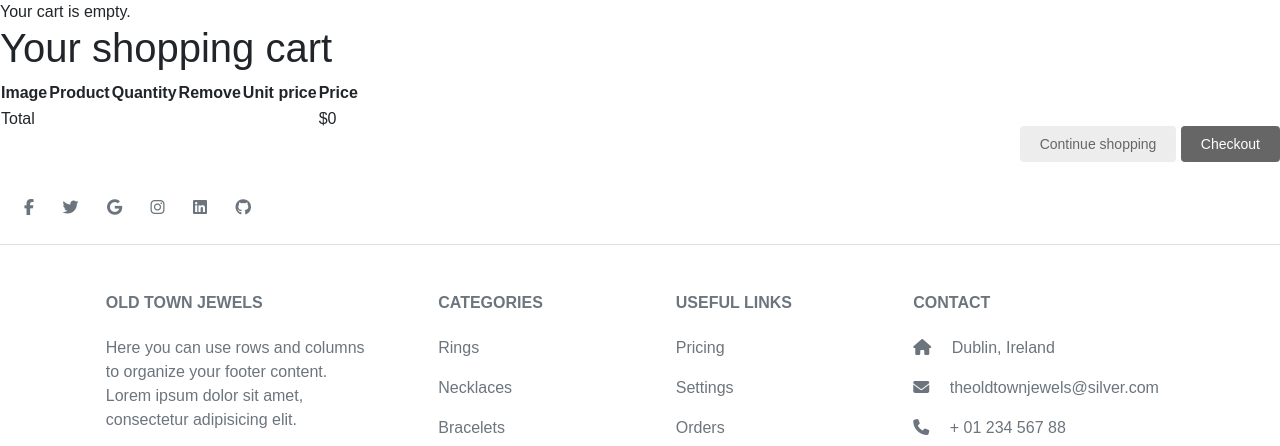
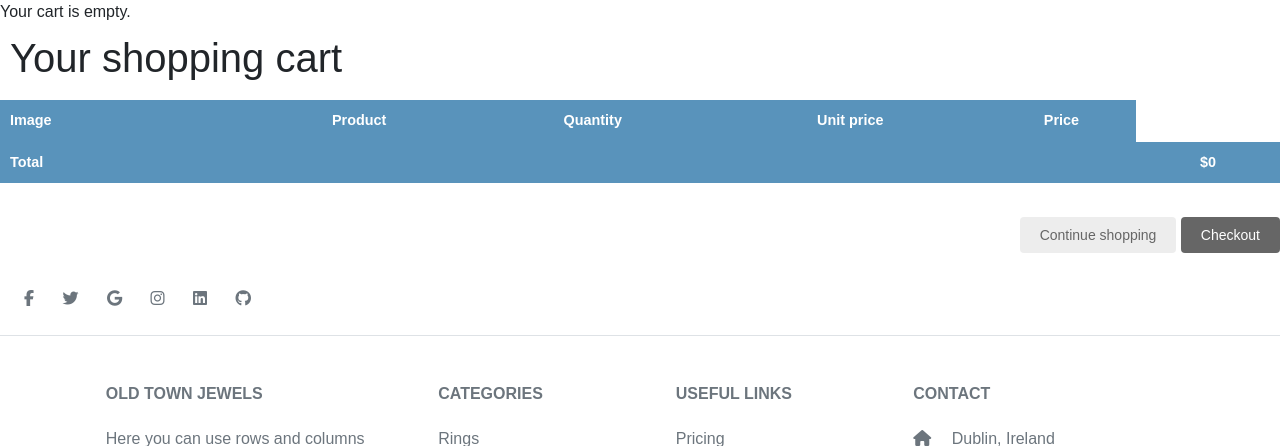
Before and after one commit to Code-Institute-Submissions/old-town-jewels, a Django app: page /cart/ in a window 1280 px wide. Shown: the part 74-520 px from the top of the page. Run offline with Django 4.2, Linux system fonts and the light colour scheme; a user stored in the database is signed in; parts of the project's set-up code (start-up, migrations or seed data) failed here and were passed over; some libraries are stand-ins or nearby versions; some web fonts are replaced.

Commit message:
edit css styling of shopping cart page

```diff
--- a/myshop/cart/templates/cart/detail.html
+++ b/myshop/cart/templates/cart/detail.html
@@ -4,14 +4,13 @@
   Your shopping cart
 {% endblock %}
 {% block content %}
-  <h1>Your shopping cart</h1>
+  <h1 class="cart">Your shopping cart</h1>
   <table class="cart">
     <thead>
       <tr>
-        <th>Image</th>
+        <th class="img">Image</th>
         <th>Product</th>
         <th>Quantity</th>
-        <th>Remove</th>
         <th>Unit price</th>
         <th>Price</th>
       </tr>
@@ -20,7 +19,7 @@
       {% for item in cart %}
         {% with product=item.product %}
           <tr>
-            <td>
+            <td class="product-img">
               <a href="{{ product.get_absolute_url }}">
                 <img src="{% if product.image %}{{ product.image.url }}
                 {% else %}{% static 'images/no-img.png' %}{% endif %}">
@@ -36,7 +35,7 @@
               </form>
             </td>
             <form action="{% url 'cart:cart_remove' product.id %}" method="post">
-                <input type="submit" value="Remove">
+                <input class="remove" type="submit" value="Remove">
                 {% csrf_token %}
               </form>
             </td>
@@ -46,7 +45,7 @@
         {% endwith %}
       {% endfor %}
       <tr class="total">
-        <td>Total</td>
+        <td class="img">Total</td>
         <td colspan="4"></td>
         <td class="num">${{ cart.get_total_price }}</td>
       </tr>
--- a/myshop/shop/static/css/stylesheet.css
+++ b/myshop/shop/static/css/stylesheet.css
@@ -12,12 +12,16 @@ body {
 .socials {
     display: inline-block;
 }
-
+h1.cart{
+    padding: 10px;
+}
 a {
     text-decoration:none;
     color:#666;
 }
-
+input.remove {
+    margin: 10px;
+}
 a:hover {
     color:#77b6e2;
 }
@@ -47,6 +51,101 @@ a.button.light {
 #content {
     padding:0 100px;
     overflow:hidden;
+}
+
+td.product-img {
+    text-align: left;
+}
+/* need to edit */
+table {
+    width:100%;
+    border-spacing:0;
+    border-collapse: collapse;
+}
+table th.img,table td.img {
+    text-align: left;
+    padding: 10px;
+}
+table th {
+    text-align: center;
+    font-size: 0.9rem;
+}
+table td {
+    text-align:center;
+    font-size:0.9rem;
+    padding:10px;
+    margin:0;
+}
+tbody tr:nth-child(odd) {
+    background:#efefef;
+}
+tbody tr.subtotal {
+    background:#ccc;
+}
+thead th, tbody tr.total {
+    background:#5993bb;
+    color:#fff;
+    font-weight:bold;
+}
+table.cart {
+    margin-bottom:40px;
+}
+table.cart img {
+    width:180px;
+}
+tbody td.num {
+    text-align: center;
+}
+td input[type="submit"] {
+    font-size:12px;
+    padding:4px 10px;
+}
+form p label, form p input {
+    float:left;
+    clear:both;
+}
+form p label {
+    font-size:14px;
+    padding-bottom:4px;
+}
+form p input {
+    width:300px;
+    font-size:13px;
+    margin-bottom:10px;
+    padding:10px 12px;
+    border:0;
+    background:#efefef;
+    color:#666;
+    border-radius:4px;
+}
+ul.errorlist {
+   float:left;
+   color:#ff0000;
+   clear:both;
+   font-size:13px;
+   margin:0 0 0 10px;
+   padding:10px 0;
+}
+#header {
+    padding:10px 100px;
+    font-size:18px;
+    overflow:auto;
+}
+#subheader {
+    background:#ececec;
+    color:#444;
+    padding:15px 100px;
+    overflow:auto;
+}
+#header .logo {
+    float:left;
+    color:#333;
+    font-size:22px;
+    margin-right:10%;
+}
+#subheader .cart {
+    float:right;
+    padding-top:4px;
 }
 
 
@@ -243,3 +342,6 @@ form div.field {
     margin: 20px 0 30px;
     left: 40%;
 }
+.navbar-collapse {
+    text-align: right;
+}
--- a/myshop/shop/templates/shop/base.html
+++ b/myshop/shop/templates/shop/base.html
@@ -30,7 +30,7 @@
       </button>
 
       <p>Logged in as {{ user.username }}</p>
-      <p><a href="{% url 'logout' %}">Logout</a></p>
+      <p class="logout pull-right"><a href="{% url 'logout' %}">Logout</a></p>
 
       <div class="collapse navbar-collapse" id="navbarNav">
       </div>
```
Also changed, not shown: myshop/db.sqlite3.
